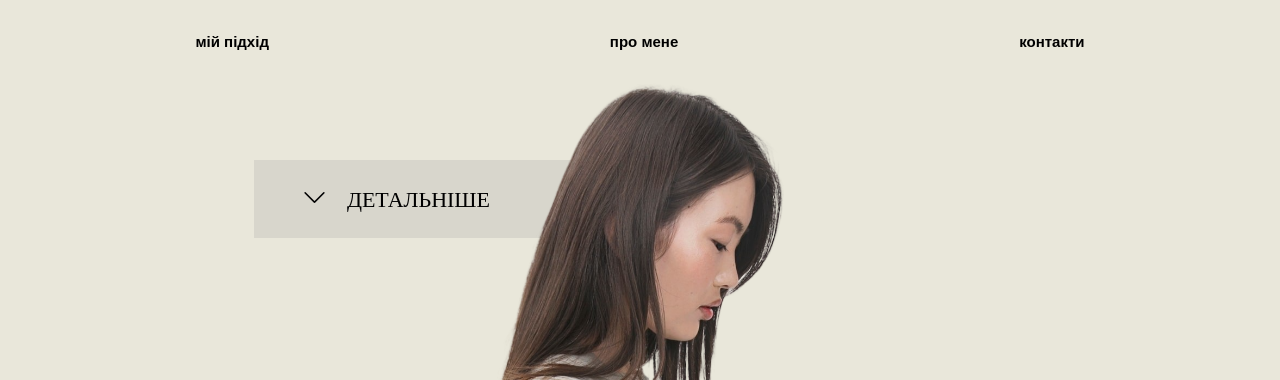
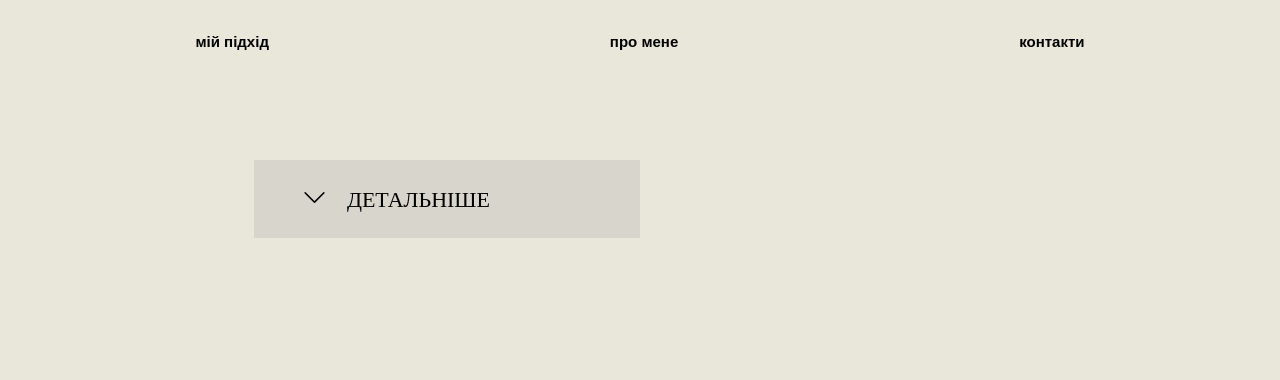
Before and after one commit to taielvillarroel/tp-2, a plain HTML site: page index.html in a window 1280 px wide. Shown: the top 380 px of the page. Drawn offline with nearby package versions, Linux system fonts and the light colour scheme.

Commit message:
saque imagen

```diff
--- a/index.html
+++ b/index.html
@@ -18,7 +18,7 @@
         </header>
 
         <div class="imagen">
-           <img src="mujer.jpg" alt="mujer de perfil">
+
         </div>
 
         <!-- contenedores -->
```
